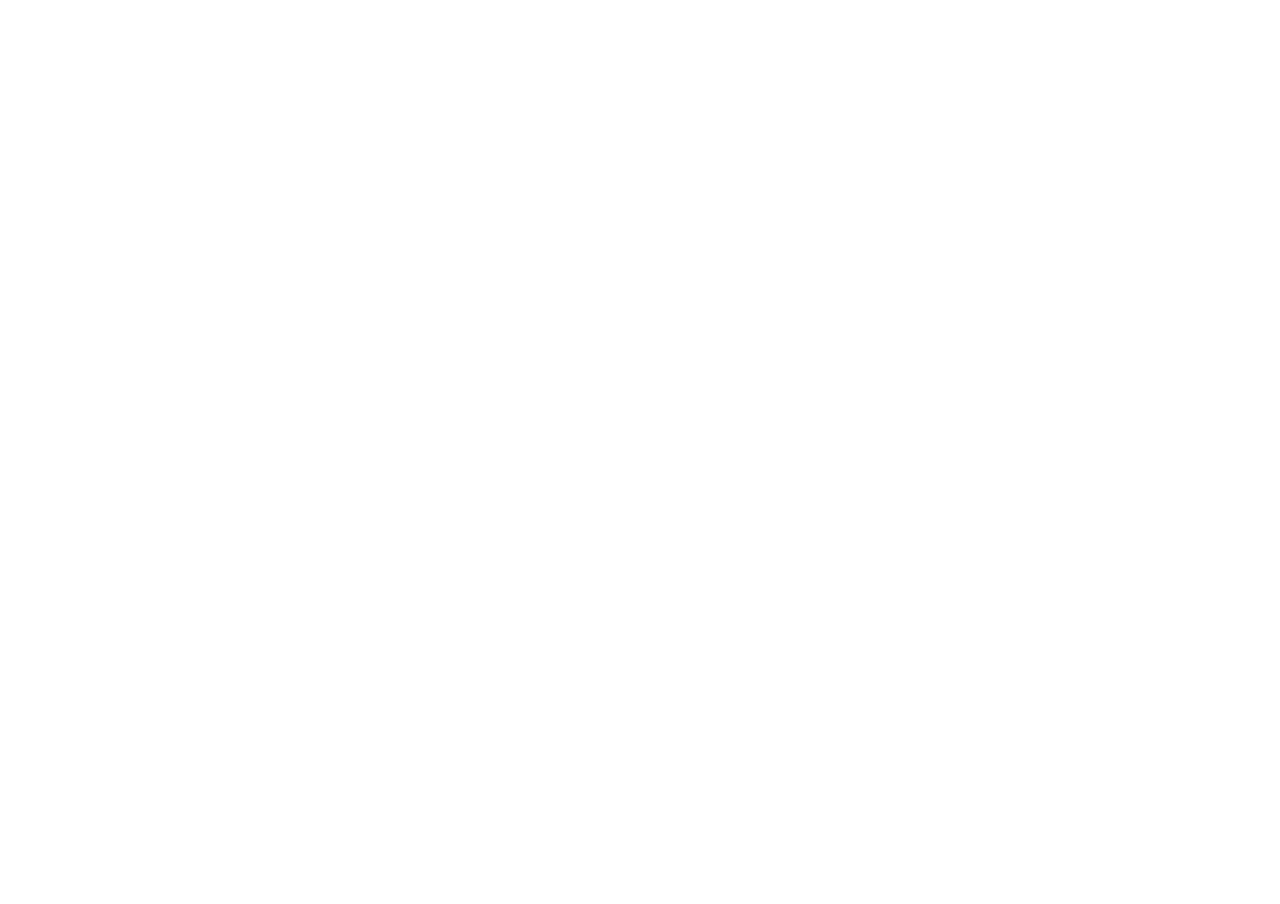
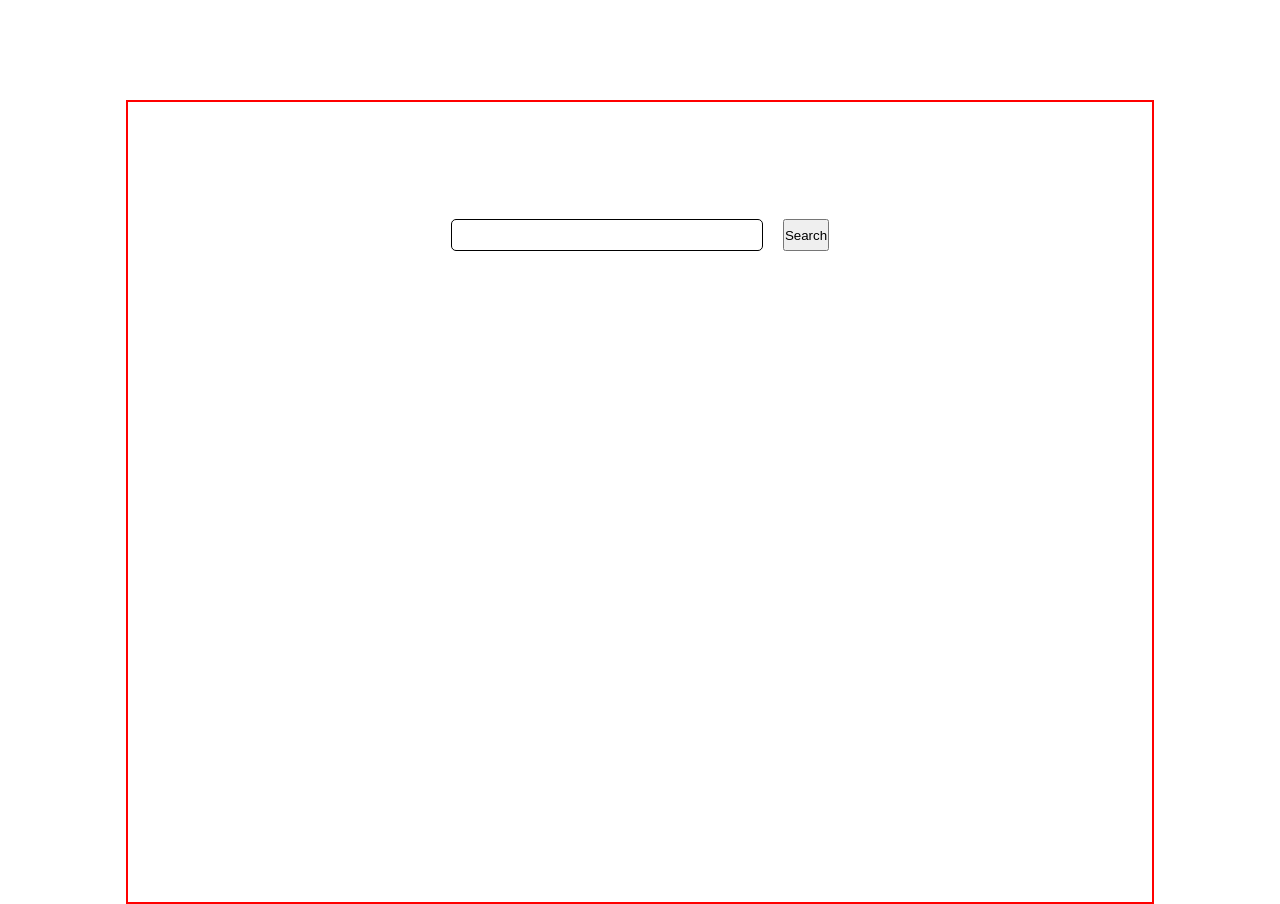
Before and after one commit to k0nnte/React, a React (Vite) app in the folder rs-react-app/: page / in a window 1280 px wide. Before the commit the page ends 800 px from the top, so only its background shows below. Built offline with nearby package versions, Linux system fonts and the light colour scheme.

Commit message:
feat: add top contener, input field, saving to localstorage, search button

```diff
--- a/rs-react-app/src/App.css
+++ b/rs-react-app/src/App.css
@@ -0,0 +1,29 @@
+.main{
+    width: 100%;
+    height: 100%;
+    display: flex;
+    justify-content: center;
+    align-items: center;
+    flex-direction: column;
+    margin-top: 100px;
+}
+
+.app{
+    width: 80%;
+    height: 800px;
+    border: 2px solid red;
+    display: flex;
+    flex-direction: column;
+}
+
+
+.top{
+    flex: 1;
+    display: flex;
+    justify-content: center;
+    align-items: center;
+}
+
+.bottom{
+    flex: 2;
+}
--- a/rs-react-app/src/App.tsx
+++ b/rs-react-app/src/App.tsx
@@ -0,0 +1,33 @@
+import React from 'react';
+import './App.css';
+import Top from './top/top';
+
+class App extends React.Component {
+  state = {
+    data: localStorage.getItem('search') || '',
+  };
+
+  updateData = (newData: string) => {
+    const currentData = localStorage.getItem('search');
+    if (newData === currentData) {
+      return;
+    }
+    this.setState({ data: newData });
+    localStorage.setItem('search', newData);
+  };
+
+  render(): React.ReactNode {
+    return (
+      <div className="main">
+        <div className="app">
+          <div className="top">
+            <Top search={this.state.data} onSearch={this.updateData} />
+          </div>
+          <div className="bottom"></div>
+        </div>
+      </div>
+    );
+  }
+}
+
+export default App;
--- a/rs-react-app/src/index.css
+++ b/rs-react-app/src/index.css
@@ -0,0 +1,5 @@
+*{
+    margin: 0;
+    padding: 0;
+
+}
--- a/rs-react-app/src/main.tsx
+++ b/rs-react-app/src/main.tsx
@@ -1,6 +1,11 @@
 import { StrictMode } from 'react';
 import { createRoot } from 'react-dom/client';
 import './index.css';
+import App from './App';
 
 // eslint-disable-next-line @typescript-eslint/no-non-null-assertion
-createRoot(document.getElementById('root')!).render(<StrictMode></StrictMode>);
+createRoot(document.getElementById('root')!).render(
+  <StrictMode>
+    <App />
+  </StrictMode>
+);
--- /dev/null
+++ b/rs-react-app/src/top/top.css
@@ -0,0 +1,15 @@
+.search_vrapper{
+    width: 100%;
+    display: flex;
+    justify-content: center;
+    gap: 20px;
+}
+
+.input_search{
+    max-width: 300px;
+    width: 100%;
+    height: 20px;
+    border: 1px solid black;
+    border-radius: 5px;
+    padding: 5px;
+}
--- /dev/null
+++ b/rs-react-app/src/top/top.tsx
@@ -0,0 +1,35 @@
+import React, { createRef } from 'react';
+import './top.css';
+
+interface TopProps {
+  search: string;
+  onSearch: (newData: string) => void;
+}
+
+class Top extends React.Component<TopProps> {
+  inputref = createRef<HTMLInputElement>();
+
+  click = () => {
+    if (this.inputref.current) {
+      this.props.onSearch(this.inputref.current.value.trim());
+    }
+  };
+
+  render(): React.ReactNode {
+    return (
+      <div className="search_vrapper">
+        <input
+          type="text"
+          className="input_search"
+          defaultValue={this.props.search}
+          ref={this.inputref}
+        />
+        <button className="btn_search" onClick={this.click}>
+          Search
+        </button>
+      </div>
+    );
+  }
+}
+
+export default Top;
```
